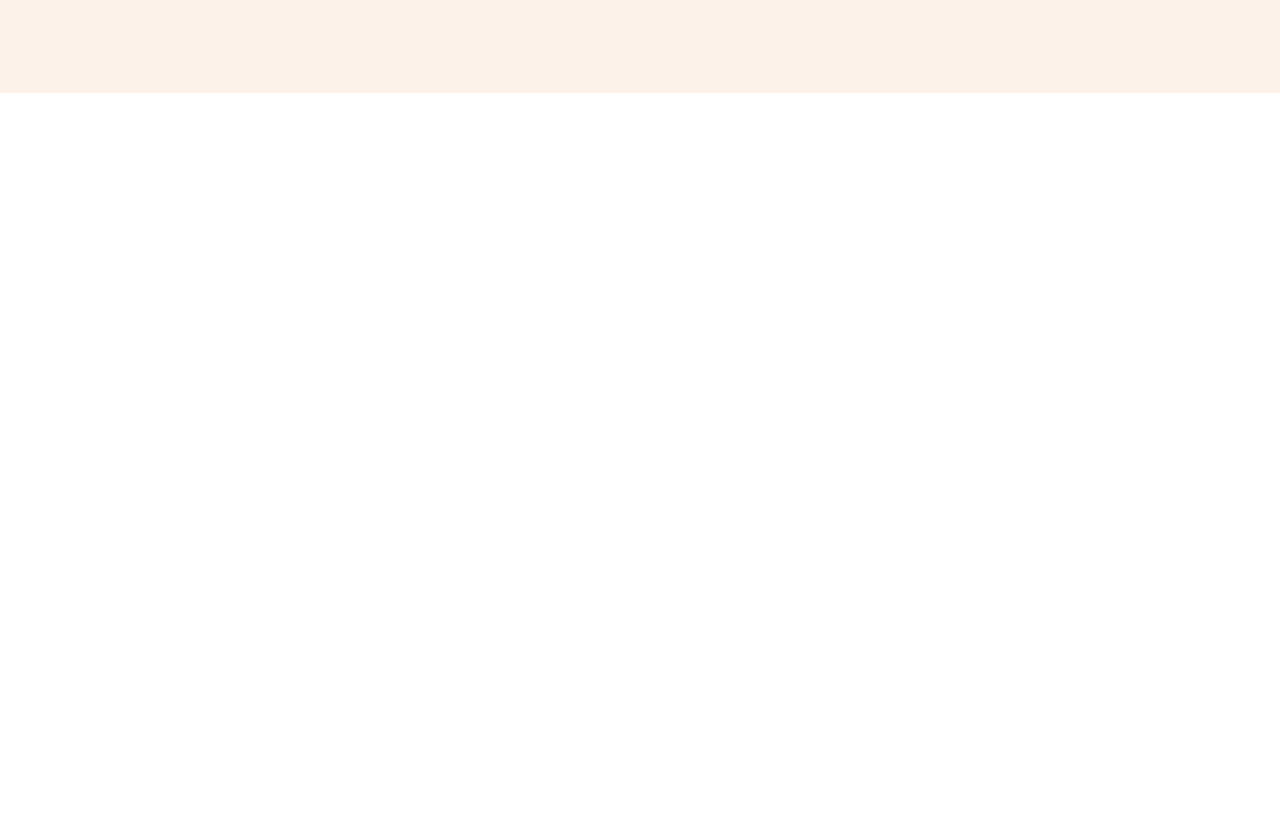
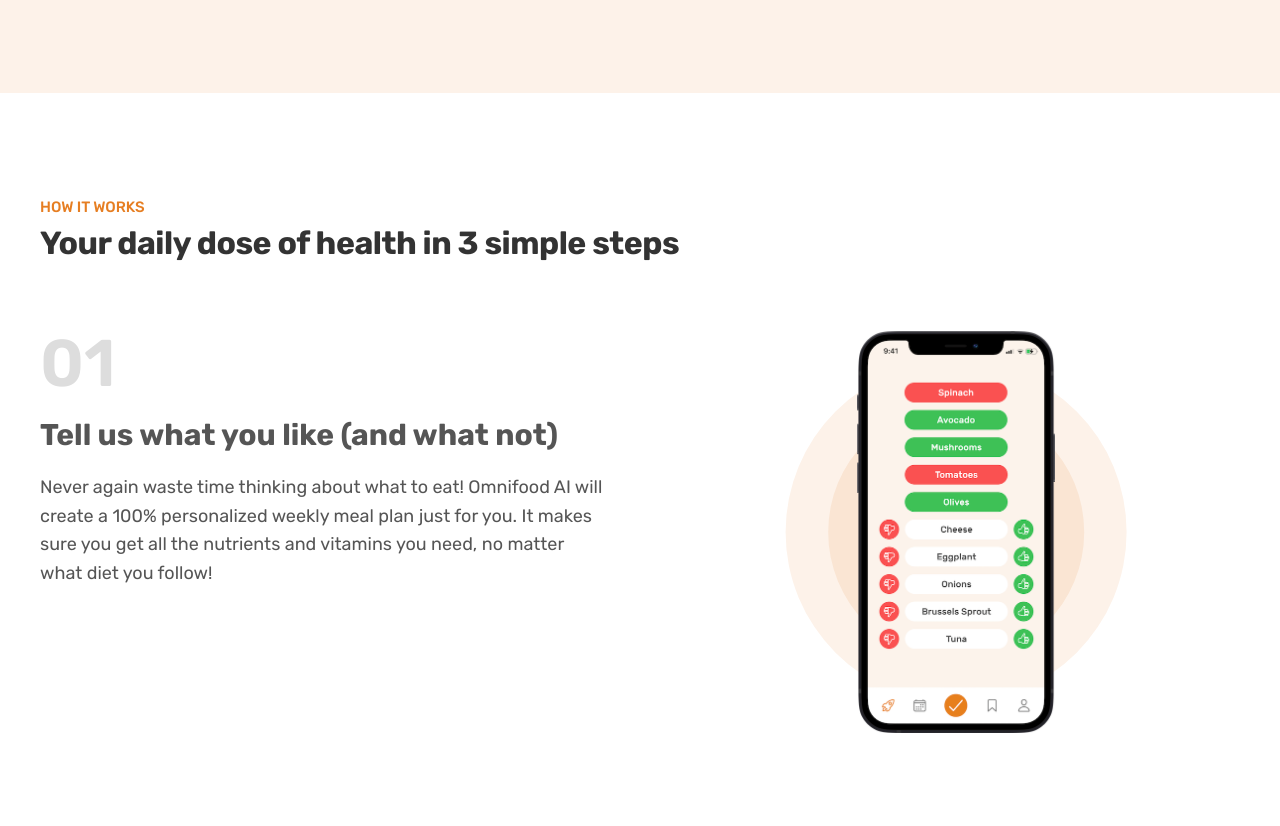
Before and after one commit to farbodVand/Omnifood, a plain HTML site: page index.html in a window 1280 px wide. Shown: the part 689-1515 px from the top of the page. Before the commit the page ends 800 px from the top, so only its background shows below. Drawn offline with Linux system fonts and the light colour scheme.

Commit message:
add how-to section

```diff
--- a/assets/styles/style.css
+++ b/assets/styles/style.css
@@ -84,11 +84,36 @@ html {
 
 .heading-primary {
   font-size: 5.2rem;
+  line-height: 1.05;
+  margin-bottom: 3.2rem;
+}
+
+.heading-primary,
+.heading-secondary {
   font-weight: 700;
-  line-height: 1.05;
   color: #333;
   letter-spacing: -0.5px;
-  margin-bottom: 3.2rem;
+}
+
+.heading-secondary {
+  font-size: 3.2rem;
+  margin-bottom: 7.2rem;
+}
+
+.heading-tertiary {
+  font-size: 3rem;
+  line-height: 1.2;
+  margin: 2rem 0;
+
+}
+
+.subheading {
+  display: block;
+  text-transform: uppercase;
+  color: #e67e22;
+  font-weight: 500;
+  font-size: 1.5rem;
+  line-height: 2.5;
 }
 
 
@@ -254,15 +279,70 @@ html {
   .btn:visited {
     margin-top: 1rem;
   }
+
+  .section-how {
+    margin: 0 3rem;
+  }
+
+  .heading-tertiary {
+    font-size: 2.5rem;
+  }
 }
 
 
 /*******************************/
 /* HOW IT WORKS SECTION */
 /*******************************/
+.step-img-box {
+  display: flex;
+  justify-content: center;
+  align-items: center;
+  position: relative;
+}
+
+.step-img {
+  width: 35%;
+
+}
+
+.step-number {
+  font-size: 6.6rem;
+  font-weight: 600;
+  color: #ddd;
+}
+
+.step-description {
+  font-size: 1.8rem;
+  line-height: 1.6;
+}
 
 .section-how {
-  display: flex;
+  padding: 9.6rem 0;
+}
+
+.step-img-box::before,
+.step-img-box::after {
+  content: "";
+  display: block;
+  border-radius: 50%;
+  position: absolute;
+  top: 50%;
+  left: 50%;
+  transform: translate(-50%, -50%);
+}
+
+.step-img-box::before {
+  width: 60%;
+  padding-bottom: 60%;
+  background-color: #fdf2e9;
+  z-index: -2;
+}
+
+.step-img-box::after {
+  width: 45%;
+  padding-bottom: 45%;
+  background-color: #fae5d3;
+  z-index: -1;
 }
 
 
@@ -272,6 +352,8 @@ html {
 
 .grid {
   display: grid;
+  column-gap: 6.4rem;
+  row-gap: 9.6rem;
 }
 
 .grid--2-cols {
@@ -282,6 +364,7 @@ html {
   grid-template-columns: repeat(3, 1fr);
 }
 
+
 .container {
   max-width: 120rem;
   margin: 0 auto;
--- a/index.html
+++ b/index.html
@@ -48,6 +48,51 @@
   </div>
   </section>
 
+  <section class="section-how">
+    <div class="container">
+      <span class="subheading">How it works</span>
+      <h2 class="heading-secondary">Your daily dose of health in 3 simple steps</h2>
+    </div>
 
+    <div class="container grid grid--2-cols">
+
+      <!-- STEP 1 -->
+      <div class="step-text-box">
+        <p class="step-number">01</p>
+        <h3 class="heading-tertiary">Tell us what you like (and what not)</h3>
+        <p class="step-description">
+          Never again waste time thinking about what to eat! Omnifood AI will create a 100% personalized weekly meal plan just for you. It makes sure you get all the nutrients and vitamins you need, no matter what diet you follow!
+        </p>
+      </div>
+      <div class="step-img-box">
+        <img src="/assets/img/app/app-screen-1.png" class="step-img">
+      </div>
+
+      <!-- STEP 2 -->
+      <div class="step-img-box">
+        <img src="/assets/img/app/app-screen-2.png" class="step-img">
+      </div>
+      <div class="step-text-box">
+        <p class="step-number">02</p>
+        <h3 class="heading-tertiary">Tell us what you like (and what not)</h3>
+        <p class="step-description">
+          Approve your weekly meal plan: Once per week, approve the meal plan generated for you by Omnifood AI. You can change ingredients, swap entire meals, or even add your own recipes.
+        </p>
+      </div>
+
+      <!-- STEP 3 -->
+      <div class="step-text-box">
+        <p class="step-number">03</p>
+        <h3 class="heading-tertiary">Tell us what you like (and what not)</h3>
+        <p class="step-description">
+          Receive meals at convenient time: Best chefs in town will cook your selected meal every day, and we will deliver it to your door whenever works best for you. You can change delivery schedule and address daily!
+        </p>
+      </div>
+      <div class="step-img-box">
+        <img src="/assets/img/app/app-screen-3.png" class="step-img">
+      </div>
+
+    </div>
+  </section>
 </body>
 </html>
```
